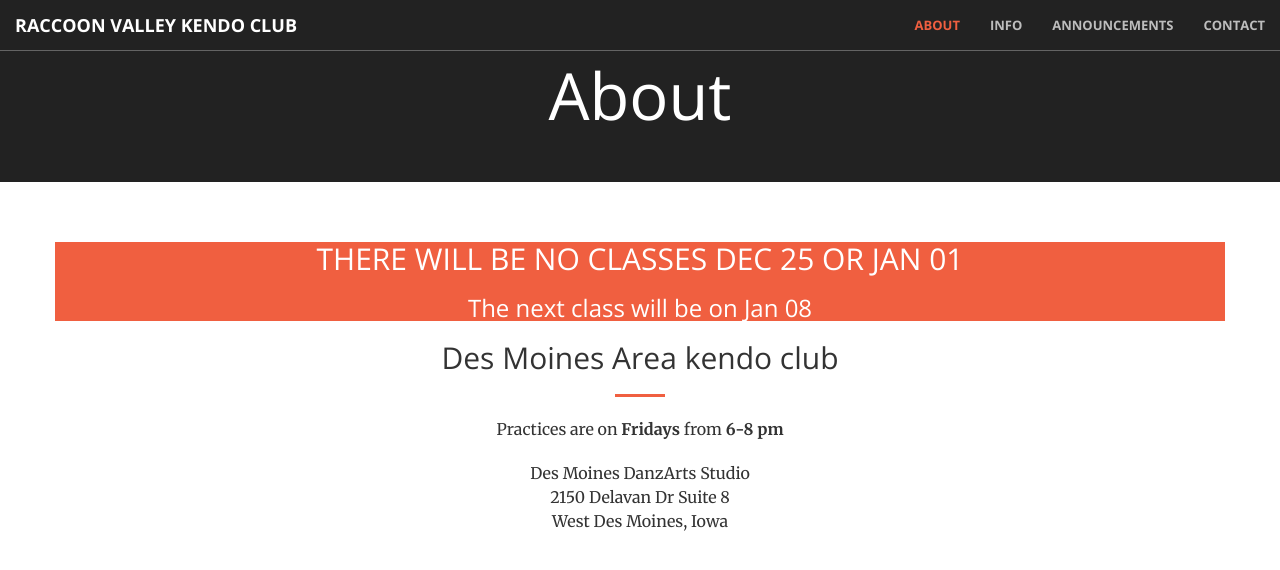
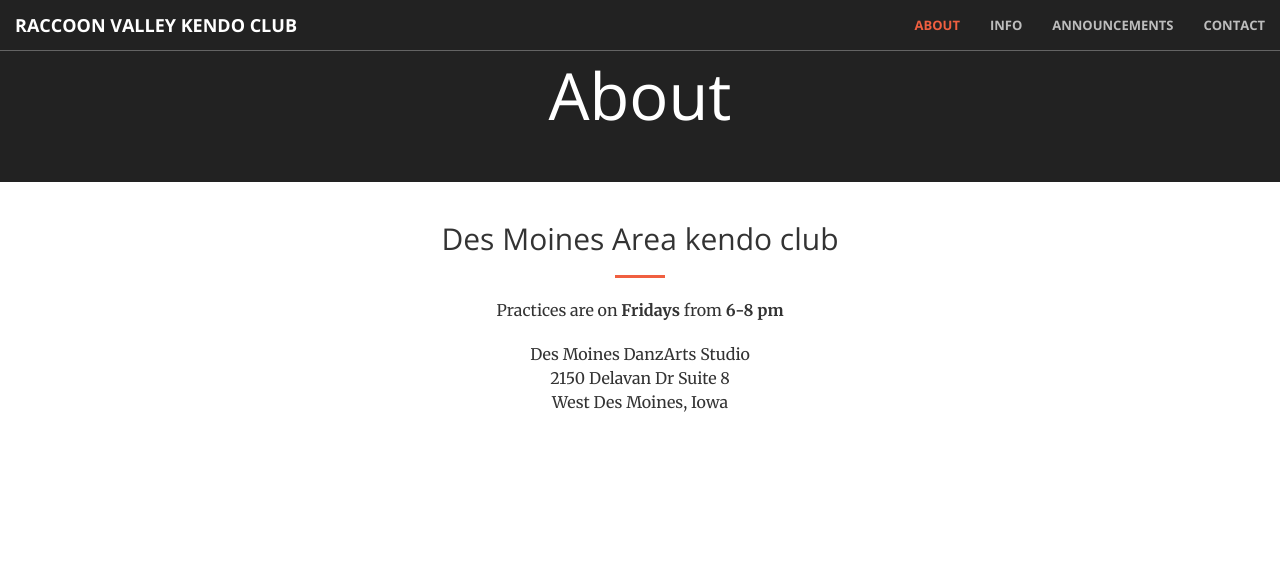
Before and after one commit to raccoonvalleykendo/raccoonvalleykendo.github.io, a Jekyll site: the page built from about.html, in a window 1280 px wide and 1223 px high. Shown: the top 570 px of the window. Built offline with Jekyll 4.4.1, drawn with Linux system fonts in a browser that asks for light colours.

Commit message:
remove class canceled banner

```diff
--- a/about.html
+++ b/about.html
@@ -12,12 +12,6 @@ title: RVKendo - About
 <section id="about">
     <div class="container">
         <div class="row">
-            <div class="bg-primary text-center">
-                <p>
-                  <h2> THERE WILL BE NO CLASSES DEC 25 OR JAN 01 </h2>
-                  <h3> The next class will be on Jan 08 <h3>
-                </p>
-            </div>
             <div class="col-lg-8 col-lg-offset-2 text-center">
                 <h2 class="section-heading">Des Moines Area kendo club</h2>
                 <hr class="primary">
```
